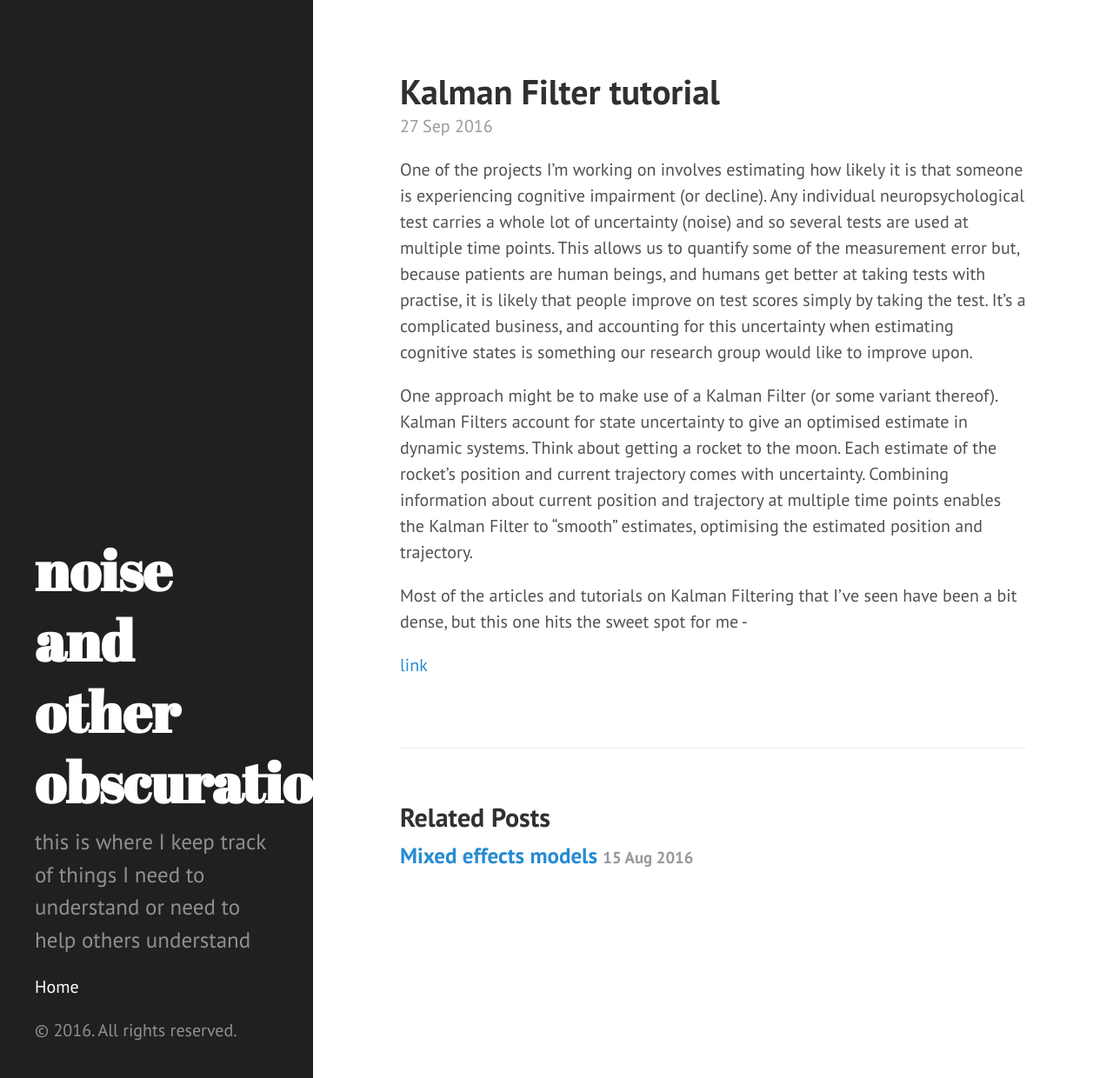
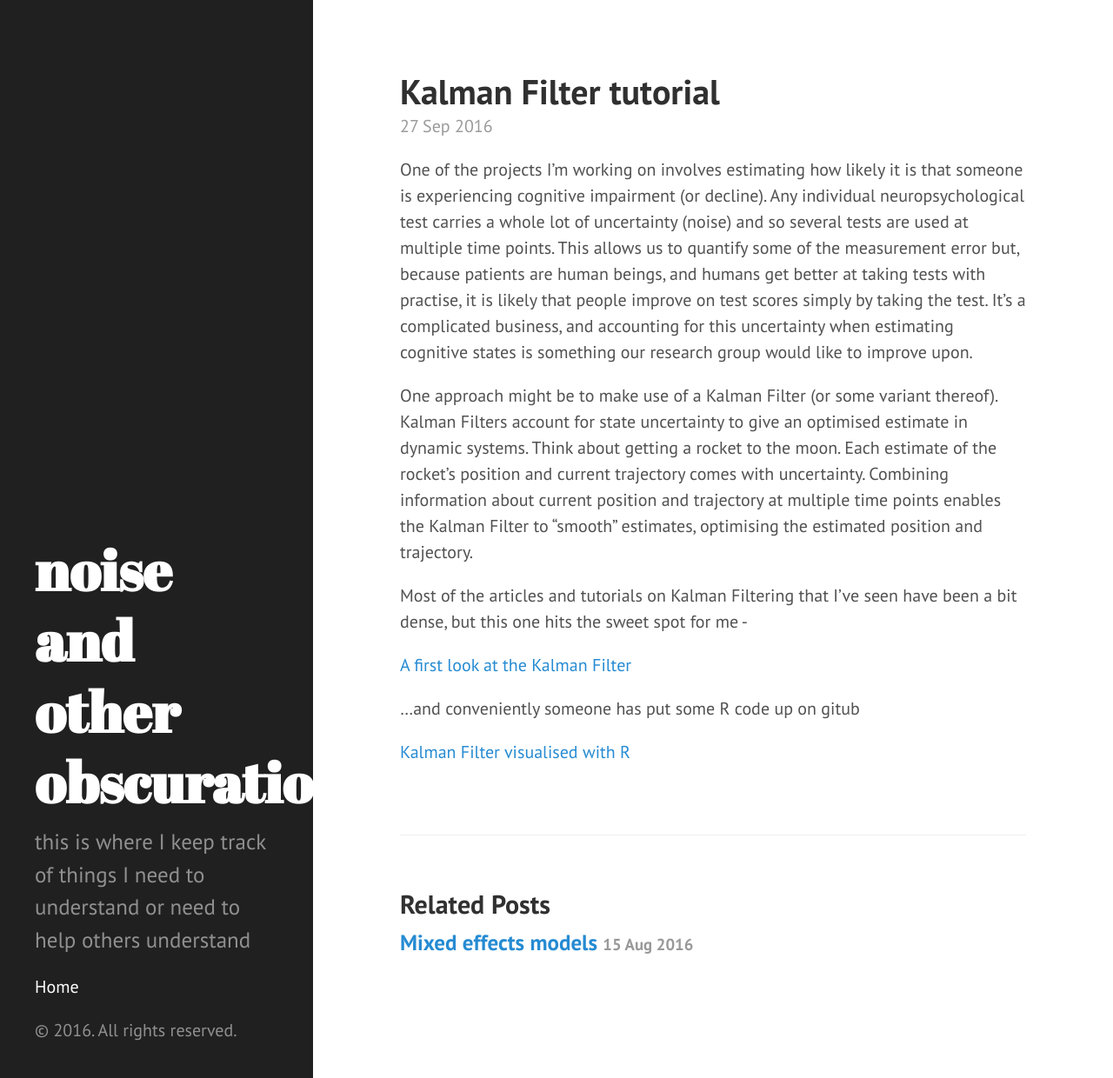
Before and after one commit to ABindoff/ABindoff.github.io, a Jekyll site: the page built from _posts/2016-09-27-kalman-filter.markdown, in a window 1280 px wide and 1240 px high. Shown: the whole window at 87% size. Built offline with Jekyll 4.4.1, drawn with Linux system fonts in a browser that asks for light colours.

Commit message:
link to github instead of blog

```diff
--- a/_posts/2016-09-27-kalman-filter.markdown
+++ b/_posts/2016-09-27-kalman-filter.markdown
@@ -10,4 +10,8 @@ One approach might be to make use of a Kalman Filter (or some variant thereof).
 
 Most of the articles and tutorials on Kalman Filtering that I've seen have been a bit dense, but this one hits the sweet spot for me -
 
-[link](http://www.magesblog.com/2015/01/kalman-filter-example-visualised-with-r.html "Kalman Filter visualised with R")
+[A first look at the Kalman Filter](http://lectures.quantecon.org/jl/kalman.html "A first look at the Kalman Filter")
+
+...and conveniently someone has put some R code up on gitub
+
+[Kalman Filter visualised with R](https://gist.github.com/mages/52cf15bf8c9563c3518f "Kalman Filter visualised with R")
```
